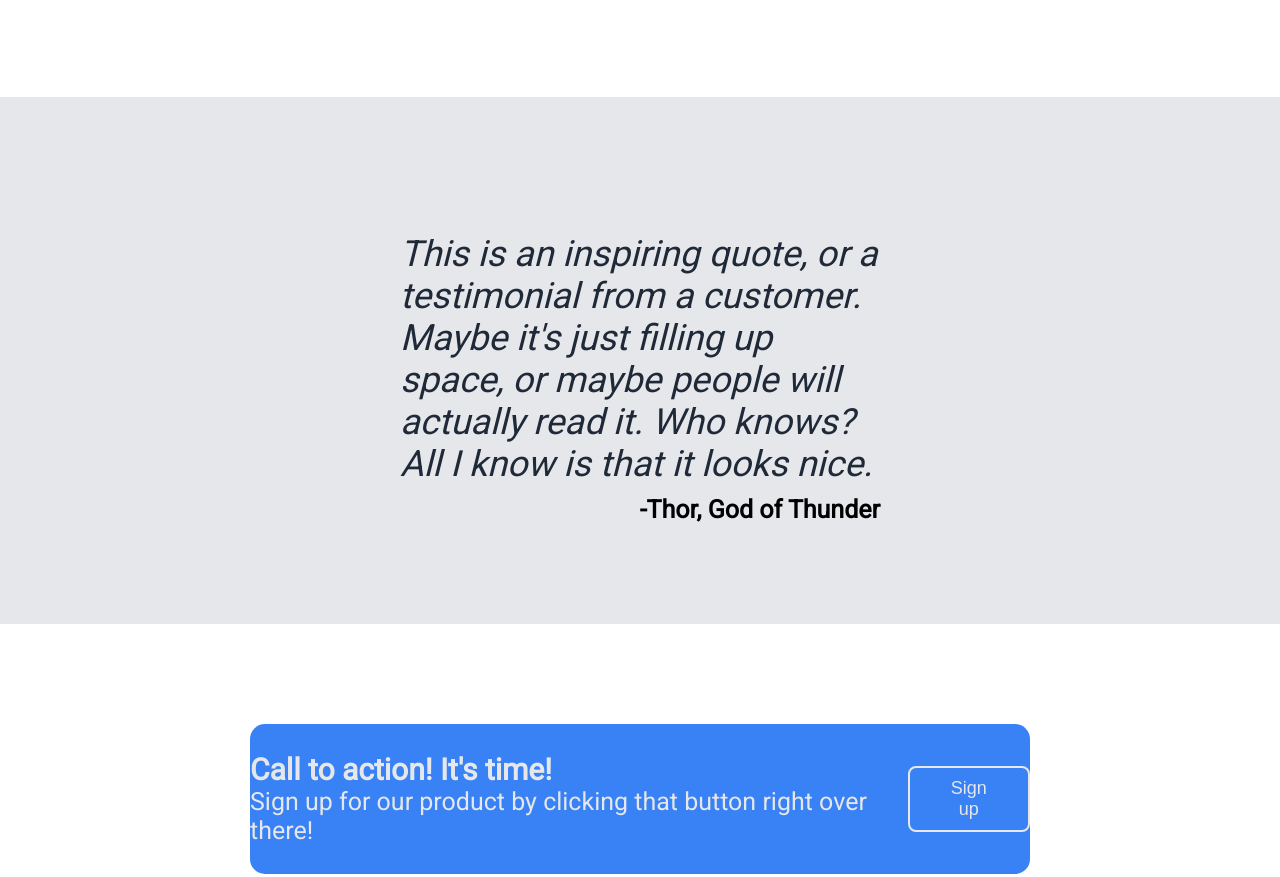
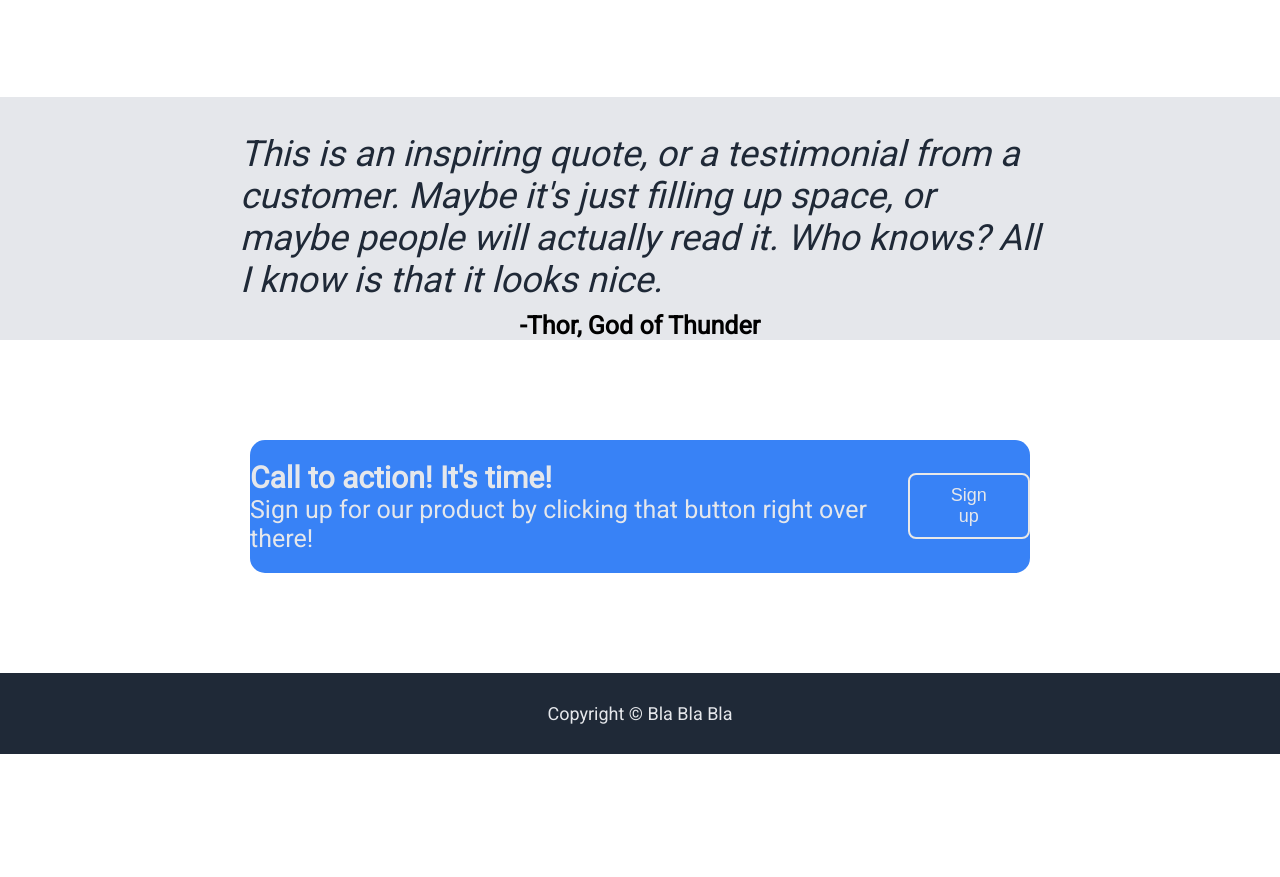
Before and after one commit to RakhmanIbrayev/landing-page, a plain HTML site: page index.html in a window 1280 px wide. Shown: the part 1038-1915 px from the top of the page. After the commit the page ends 1792 px from the top, so only its background shows below. Drawn offline with Linux system fonts and the light colour scheme.

Commit message:
Complete the First version of the Landing Page assignment

```diff
--- a/style.css
+++ b/style.css
@@ -35,6 +35,7 @@ body {
     display: flex;
     padding: 130px 250px 150px 250px;
     gap: 48px;
+    flex-wrap: wrap;
 }
 
 .hero-left {
@@ -89,6 +90,7 @@ a, .hero-description, .hero-right, .btn-sign-up, .text, .footer {
     justify-content: center;
     gap: 50px;
     margin-bottom: 100px;
+    flex-wrap: wrap;
 }
 
 .item {
@@ -110,8 +112,10 @@ a, .hero-description, .hero-right, .btn-sign-up, .text, .footer {
 }
 
 .quote {
+    display: flex;
+    flex-direction: column;
+    align-items: center;
     background-color: #E5E7EB;
-    padding: 100px 400px;
 }
 
 .quote .the-quote {
@@ -119,10 +123,10 @@ a, .hero-description, .hero-right, .btn-sign-up, .text, .footer {
     font-style: italic;
     color: #1F2937;
     margin-bottom: 10px;
+    max-width: 800px;
 }
 
 .author {
-    text-align: right;
     margin: 0;
     font-size: 25px;
     font-weight: 900;
@@ -135,14 +139,13 @@ a, .hero-description, .hero-right, .btn-sign-up, .text, .footer {
     display: flex;
     align-items: center;
     justify-content: space-around;
-    min-height: 150px;
 }
 
 #last {
     border: 2px solid #E8E8E8;
 }
 
-.sign-up-text .first, .sign-up-text .second {
+.sign-up-text .first, .second {
     color: #E5E7EB;
     margin: 0;
 }
@@ -150,10 +153,12 @@ a, .hero-description, .hero-right, .btn-sign-up, .text, .footer {
 .sign-up-text .first {
     font-size: 30px;
     font-weight: 900;
+    padding-top: 20px;
 }
 
 .sign-up-text .second {
     font-size: 25px;
+    padding-bottom: 20px;
 }
 
 .footer {
```
Also changed, not shown: index.html (+1 -0 lines).
